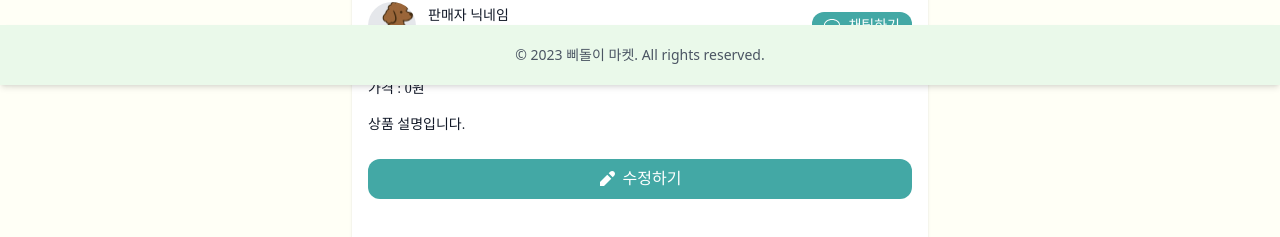
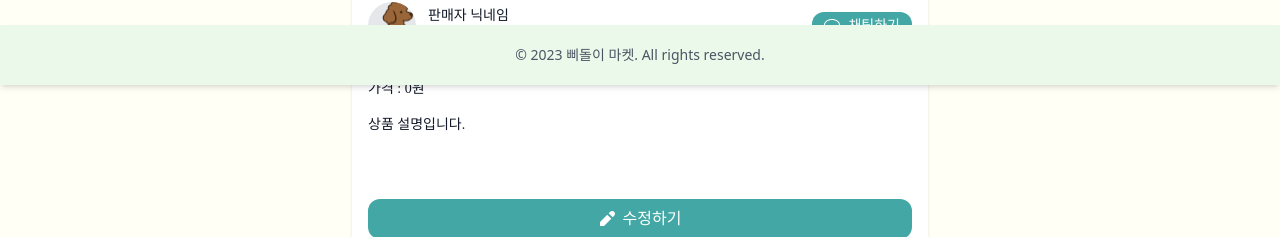
Before and after one commit to bbidoleMarket/bbidole_front, a Vue app: page /post/1 in a window 1280 px wide. Shown: the part 715-952 px from the top of the page. Built offline with nearby package versions, Linux system fonts and the light colour scheme; no server answers; a web font is replaced by a local one.

Commit message:
Design: 레이아웃 변경

```diff
--- a/src/pages/PostDetail.vue
+++ b/src/pages/PostDetail.vue
@@ -1,7 +1,5 @@
 <template>
-  <div
-    class="w-full max-w-xl mx-auto bg-white p-4 rounded-xl shadow space-y-4 pb-[70px]"
-  >
+  <div class="w-full max-w-xl mx-auto bg-white p-4 rounded-xl shadow space-y-4">
     <!-- 상태 배지 -->
     <div class="">
       <span
@@ -81,7 +79,7 @@
       >
     </div>
 
-    <div class="w-full">
+    <div class="w-full pb-12">
       <p class="pb-4 text-sm font-hahmlet">
         가격 : {{ postDetail?.price || 0 }}원
       </p>
@@ -91,7 +89,7 @@
     </div>
 
     <!-- 수정하기 버튼 (하단 고정용으로 설계) -->
-    <div class="w-full pt-2">
+    <div class="w-full">
       <BaseButton
         class="flex items-center justify-center w-full gap-2 py-2"
         @click="() => goPostEditPage()"
```
